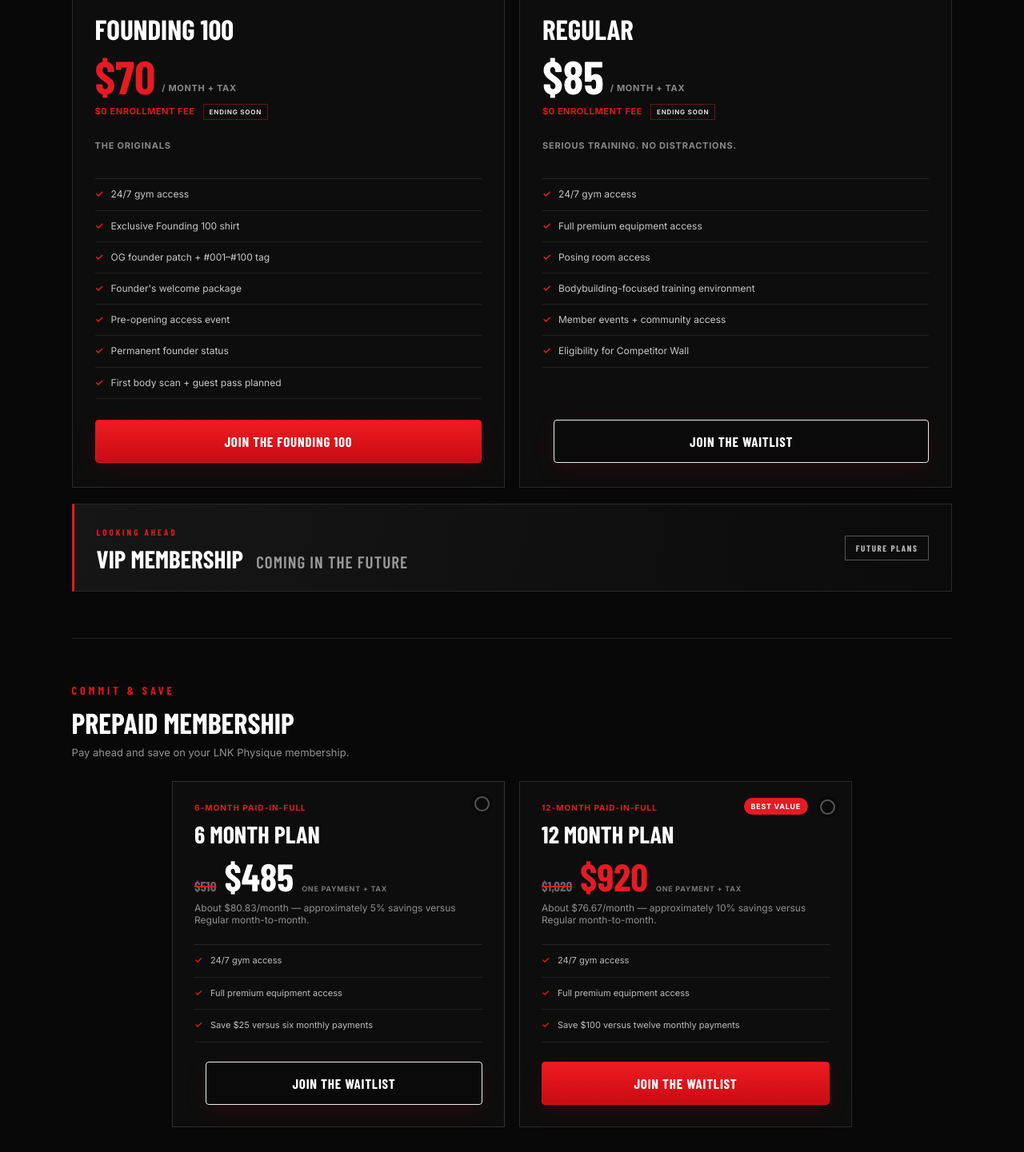
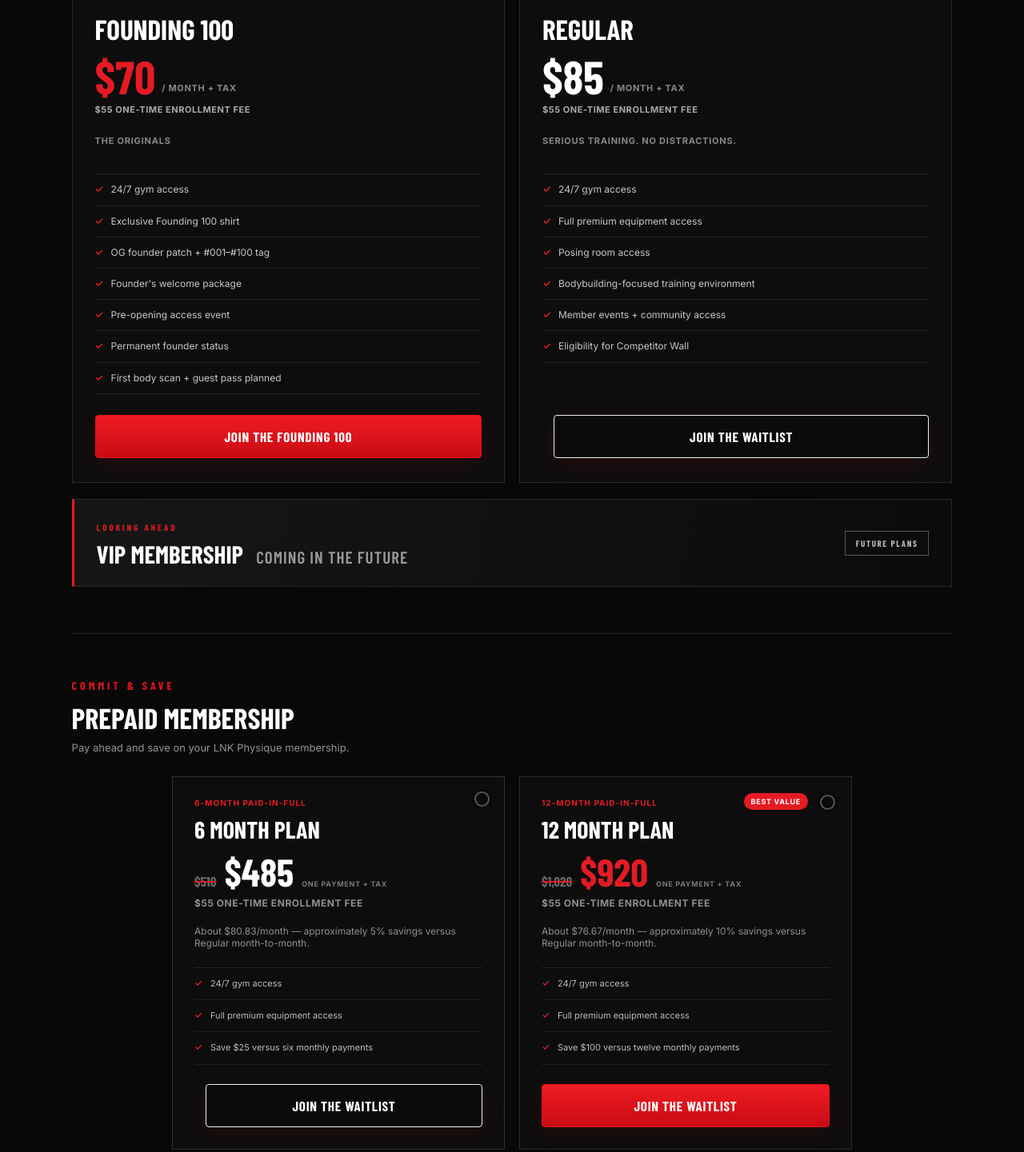
Before and after one commit to knguyen9717/muscle-culture-website, a plain HTML site: page index.html in a window 1280 px wide. Shown: the part 1323-2764 px from the top of the page at 80% size. Drawn offline with nearby package versions, Linux system fonts and the light colour scheme; a web font is replaced by a local one.

Commit message:
Set $55 enrollment fee for all membership plans

```diff
--- a/index.html
+++ b/index.html
@@ -47,7 +47,7 @@
       <div class="capacity-meter"><div class="capacity-count"><span class="capacity-dot"></span><strong>0 / 100</strong></div><span class="capacity-label">CLAIMED</span><div class="capacity-track"><i style="width:0%"></i></div><small>100 SPOTS REMAINING</small></div>
       <h3>FOUNDING 100</h3>
       <div class="tier-price"><strong>$70</strong><span>/ MONTH + TAX</span></div>
-      <p class="enrollment-fee founder-waiver">$0 ENROLLMENT FEE <span>ENDING SOON</span></p>
+      <p class="enrollment-fee">$55 ONE-TIME ENROLLMENT FEE</p>
       <p class="tier-sub">THE ORIGINALS</p>
       <div class="tier-benefits">
         <p>24/7 gym access</p>
@@ -67,7 +67,7 @@
       <div class="capacity-meter"><div class="capacity-count"><span class="capacity-dot"></span><strong>0 / 200</strong></div><span class="capacity-label">CLAIMED</span><div class="capacity-track"><i style="width:0%"></i></div><small>200 SPOTS REMAINING</small></div>
       <h3>REGULAR</h3>
       <div class="tier-price"><strong>$85</strong><span>/ MONTH + TAX</span></div>
-      <p class="enrollment-fee founder-waiver">$0 ENROLLMENT FEE <span>ENDING SOON</span></p>
+      <p class="enrollment-fee">$55 ONE-TIME ENROLLMENT FEE</p>
       <p class="tier-sub">SERIOUS TRAINING. NO DISTRACTIONS.</p>
       <div class="tier-benefits">
         <p>24/7 gym access</p>
@@ -98,7 +98,7 @@
       <article class="prepaid-card selectable-option" data-plan="6 Month Plan">
         <span class="plan-kicker">6-MONTH PAID-IN-FULL</span>
         <h4>6 MONTH PLAN</h4>
-        <div class="prepaid-price"><span class="was-price">$510</span><strong>$485</strong><small>ONE PAYMENT + TAX</small></div>
+        <div class="prepaid-price"><span class="was-price">$510</span><strong>$485</strong><small>ONE PAYMENT + TAX</small></div><p class="enrollment-fee">$55 ONE-TIME ENROLLMENT FEE</p>
         <p>About $80.83/month — approximately 5% savings versus Regular month-to-month.</p>
         <div class="mini-benefits"><p>24/7 gym access</p><p>Full premium equipment access</p><p>Save $25 versus six monthly payments</p></div>
         <a class="btn btn-ghost plan-cta" href="#contact" data-plan="6 Month Plan">JOIN THE WAITLIST</a>
@@ -107,7 +107,7 @@
         <span class="best-value">BEST VALUE</span>
         <span class="plan-kicker">12-MONTH PAID-IN-FULL</span>
         <h4>12 MONTH PLAN</h4>
-        <div class="prepaid-price"><span class="was-price">$1,020</span><strong>$920</strong><small>ONE PAYMENT + TAX</small></div>
+        <div class="prepaid-price"><span class="was-price">$1,020</span><strong>$920</strong><small>ONE PAYMENT + TAX</small></div><p class="enrollment-fee">$55 ONE-TIME ENROLLMENT FEE</p>
         <p>About $76.67/month — approximately 10% savings versus Regular month-to-month.</p>
         <div class="mini-benefits"><p>24/7 gym access</p><p>Full premium equipment access</p><p>Save $100 versus twelve monthly payments</p></div>
         <a class="btn plan-cta" href="#contact" data-plan="12 Month Plan">JOIN THE WAITLIST</a>
@@ -150,7 +150,7 @@
     </div>
   </div>
 
-  <p class="membership-disclaimer">Limited-time promotion: $0 enrollment fee for currently available membership tiers. Ending soon. Offer subject to change; enrollment fees may apply after the promotion ends. Membership benefits, pricing, and final terms will be established before presale. Membership benefits, pricing, and final terms will be established before presale. Recovery services are planned for a future phase.</p>
+  <p class="membership-disclaimer">A $55 one-time enrollment fee applies to all memberships, including Founding 100, Regular, and prepaid plans. Short-term day, week, and month passes are not memberships and do not carry an enrollment fee. Membership benefits, pricing, and final terms will be established before presale. Recovery services are planned for a future phase.</p>
 </section>
 
 <section id="athletes" class="athletes section athlete-feature-section">
```
